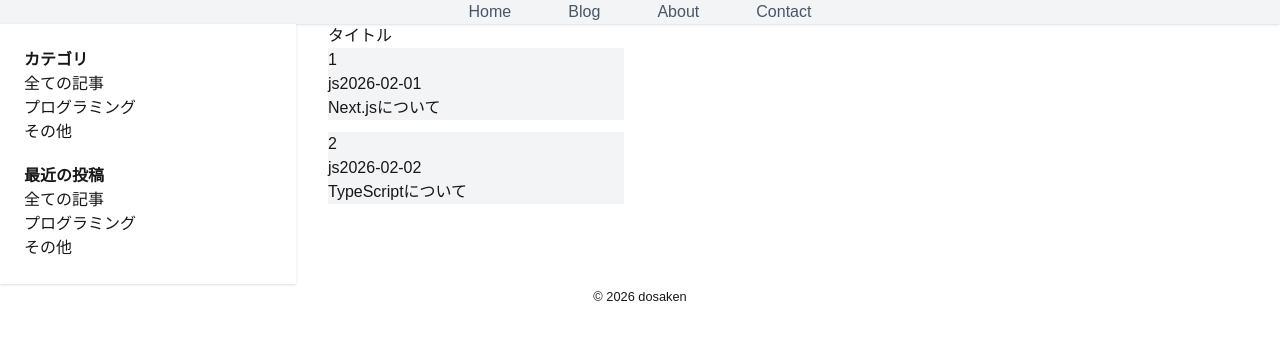
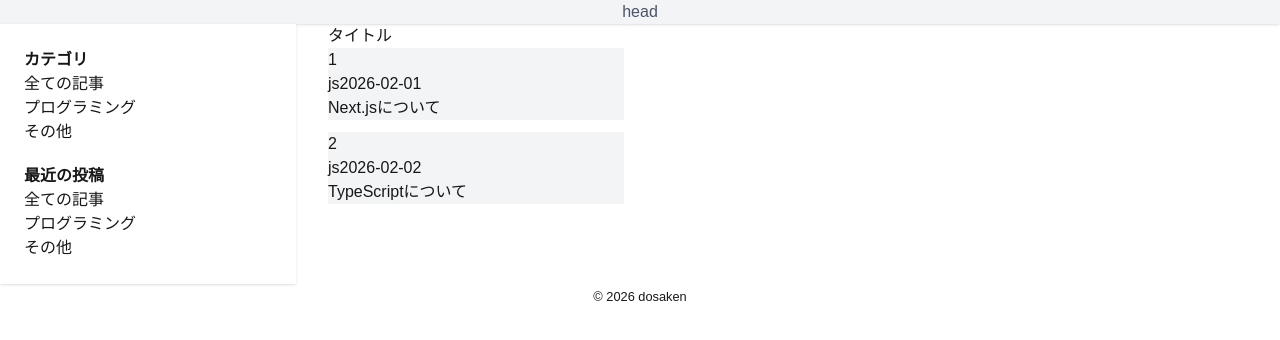
Before and after one commit to mel-sugawara-0821/sofi-test, a Next.js app in the folder my-app/: page /blog in a window 1280 px wide. Shown: the top 340 px of the page. Built offline with nearby package versions, Linux system fonts and the light colour scheme.

Commit message:
active-link-51

```diff
--- a/my-app/app/layout.tsx
+++ b/my-app/app/layout.tsx
@@ -1,6 +1,7 @@
 import Link from 'next/link'
 import type { Metadata } from "next";
 import "./globals.css"
+import Navigation from '@/components/Navigation';
 
 
 export const metadata: Metadata = {
@@ -17,7 +18,7 @@ export default function RootLayout({
   return (
     <html lang="ja">
       <body>
-        <header className='flex justify-around bg-gray-100 shadow-sm text-gray-600'>
+        {/* <header className='flex justify-around bg-gray-100 shadow-sm text-gray-600'>
           <nav>
             <div className='flex justify-around w-100'>
               <Link href="/">
@@ -34,7 +35,8 @@ export default function RootLayout({
               </Link>
             </div>
           </nav>
-        </header>
+        </header> */}
+        <Navigation />
         <main>
           {children}
         </main>
--- /dev/null
+++ b/my-app/components/Navigation.tsx
@@ -0,0 +1,37 @@
+'use client'
+
+import Link from "next/link";
+import { usePathname } from "next/navigation";
+import { useState } from "react";
+
+export default function Navigation() {
+    const path_name = usePathname();
+    console.log('path_name-----')
+    console.log(path_name)
+
+    const [isMobileMenuOpen, setIsMobileMenuOpen] = useState(false)
+
+    const navItems = [
+        { href: '/', label: 'Home'},
+        { href: '/blog', label: 'Blog'},
+        { href: '/about', label: 'About'},
+        { href: '/contact', label: 'Contact'},
+    ]
+
+    const isActive = (href: string):boolean => {
+        console.log('href-----')
+        console.log(href)
+        return true
+
+    }
+
+    return (
+        <header className='flex justify-around bg-gray-100 shadow-sm text-gray-600'>
+          <nav>
+            <div className='flex justify-around w-100'>
+                <div>head</div>
+            </div>
+          </nav>
+        </header>
+    )
+}
```
